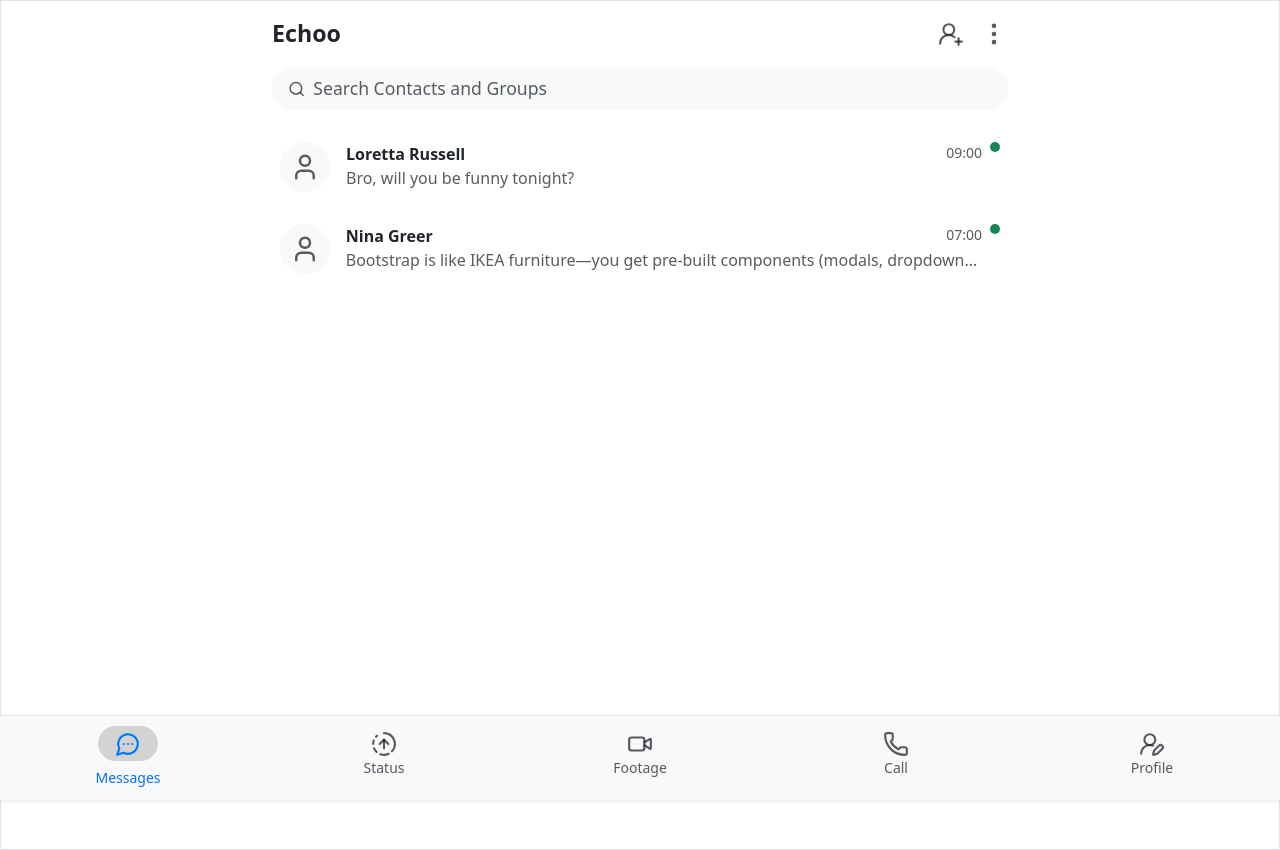
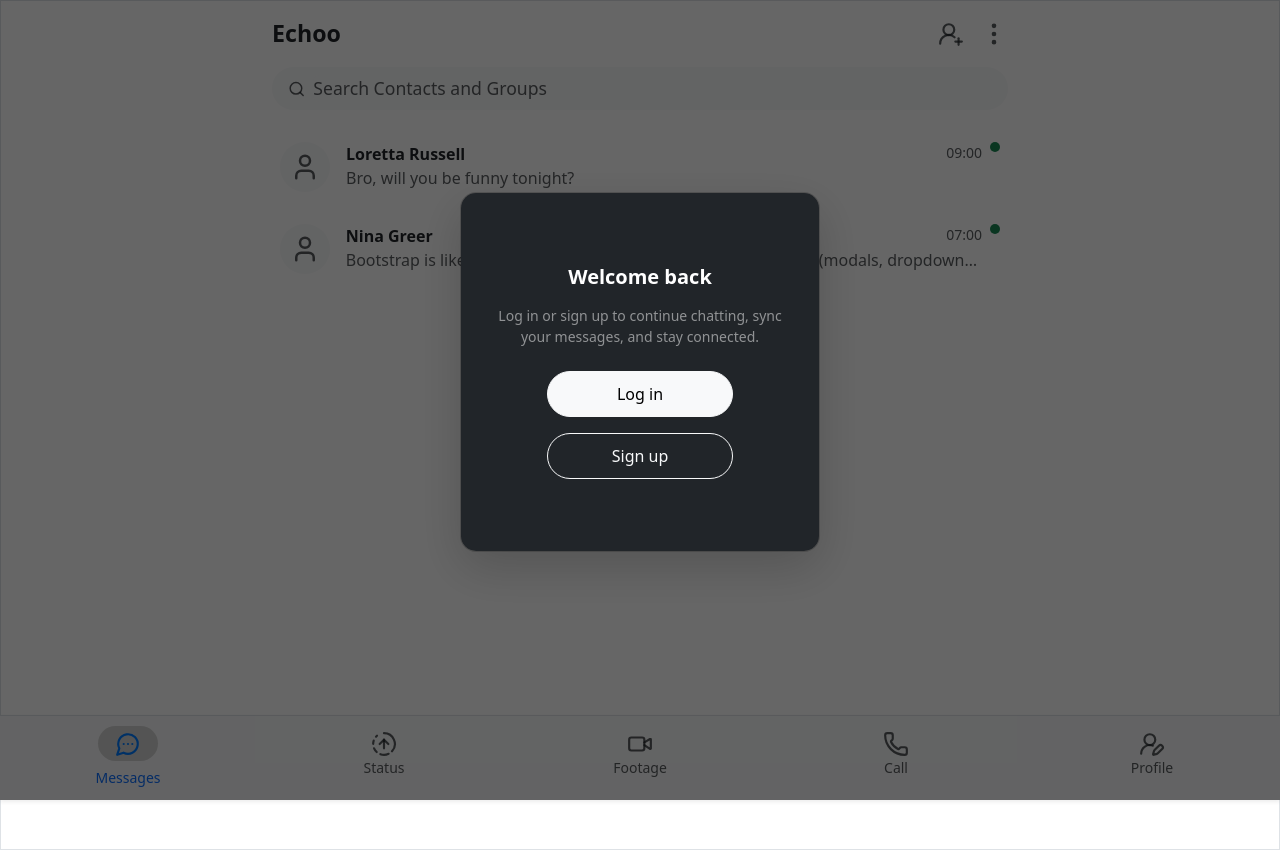
Before and after one commit to Huzaim-Bin-Asad/echoo, a React (Create React App) app: page /echoo in a window 1280 px wide. Built offline with nearby package versions, Linux system fonts and the light colour scheme; no server answers; the HTML template or start-up script is replaced by a standard one.

Commit message:
Added routing logic in case Jwt expired, tampered or doesnt exist

```diff
--- a/src/App.js
+++ b/src/App.js
@@ -1,5 +1,5 @@
 import React from "react";
-import { BrowserRouter as Router, Routes, Route } from "react-router-dom";
+import { BrowserRouter as Router, Routes, Route, useLocation, useNavigate } from "react-router-dom";
 import Landing from "./pages/landing";
 import Signup from "./pages/Signup";
 import Login from "./pages/login";
@@ -10,12 +10,27 @@ import NewGroup from './pages/NewGroup';
 import QRquickLink from './pages/QRquickLink';
 import Call from './pages/call';
 import StatusPage from './pages/StatusPage';
-import Settings from './pages/Settings'; // ✅ Added Settings
-import Profile from './pages/Profile'; // ✅ Added Settings
+import Settings from './pages/Settings';
+import Profile from './pages/Profile';
+import useTokenChecker from './hooks/useTokenChecker';
 
-function App() {
+function AppContent() {
+  const location = useLocation();
+  const navigate = useNavigate();
+  const { AuthModal } = useTokenChecker(location.pathname);
+
+  const handleLogin = () => {
+    navigate('/login'); // Redirect to login page
+  };
+
+  const handleSignup = () => {
+    navigate('/signup'); // Redirect to signup page
+  };
+
   return (
-    <Router>
+    <div>
+      <AuthModal handleLogin={handleLogin} handleSignup={handleSignup} />
+
       <Routes>
         <Route path="/" element={<Landing />} />
         <Route path="/signup" element={<Signup />} />
@@ -26,11 +41,18 @@ function App() {
         <Route path="/new-group" element={<NewGroup />} />
         <Route path="/qr-quicklink" element={<QRquickLink />} />
         <Route path="/call" element={<Call />} />
-        <Route path="/status" element={<StatusPage />} /> {/* ✅ New route */}
-        <Route path="/settings" element={<Settings />} /> {/* ✅ New route added */}
-        <Route path="/profile" element={<Profile />} /> {/* ✅ New route added */}
+        <Route path="/status" element={<StatusPage />} />
+        <Route path="/settings" element={<Settings />} />
+        <Route path="/profile" element={<Profile />} />
+      </Routes>
+    </div>
+  );
+}
 
-      </Routes>
+function App() {
+  return (
+    <Router>
+      <AppContent />
     </Router>
   );
 }
--- /dev/null
+++ b/src/hooks/useTokenChecker.jsx
@@ -0,0 +1,88 @@
+import { useEffect, useState } from 'react';
+
+const useTokenChecker = (currentPath) => {
+  const [tokenMissing, setTokenMissing] = useState(false);
+  const [showModal, setShowModal] = useState(false);
+
+  useEffect(() => {
+    // Don't check token on auth pages
+    const isAuthPage = currentPath === '/signup' ||
+                      currentPath === '/login' ||
+                      currentPath === '/';
+
+    if (isAuthPage) {
+      setShowModal(false);
+      return;
+    }
+
+    const intervalId = setInterval(() => {
+      const token = localStorage.getItem('token');
+      const tokenSavedAt = localStorage.getItem('token_saved_at');
+
+      if (token && tokenSavedAt) {
+        const savedAt = new Date(tokenSavedAt);
+        const currentTime = new Date();
+        const timeDifference = (currentTime - savedAt) / 1000; // in seconds
+
+        if (timeDifference >= 86400) {
+          localStorage.removeItem('token');
+          localStorage.removeItem('token_saved_at');
+          console.log('Token expired and removed');
+          setTokenMissing(true);
+          setShowModal(true);
+        } else {
+          setTokenMissing(false);
+          setShowModal(false);
+        }
+      } else {
+        setTokenMissing(true);
+        setShowModal(true);
+      }
+    }, 500);
+
+    return () => {
+      clearInterval(intervalId);
+    };
+  }, [currentPath]);
+
+  const AuthModal = ({ handleLogin, handleSignup }) => {
+    if (!showModal) return null;
+
+    return (
+      <div className="modal fade show d-block" style={{ background: 'rgba(0, 0, 0, 0.6)' }} id="authModal" role="dialog">
+        <div className="modal-dialog modal-dialog-centered" style={{ maxWidth: '360px', margin: 'auto' }}>
+          <div className="modal-content bg-dark text-white rounded-4 shadow-lg" style={{ height: '360px' }}>
+            <div className="modal-body d-flex flex-column justify-content-center align-items-center text-center p-4" style={{ height: '100%' }}>
+              <div className="mb-4">
+                <h5 className="fw-semibold mb-3">Welcome back</h5>
+                <p className="small text-white-50 mb-0">
+                  Log in or sign up to continue chatting, sync your messages, and stay connected.
+                </p>
+              </div>
+              <div className="d-flex flex-column align-items-center gap-3 w-100">
+                <button
+                  className="btn btn-light"
+                  style={{ width: '60%', borderRadius: '999px', padding: '10px 0' }}
+                  onClick={handleLogin}
+                >
+                  Log in
+                </button>
+                <button
+                  className="btn btn-outline-light"
+                  style={{ width: '60%', borderRadius: '999px', padding: '10px 0' }}
+                  onClick={handleSignup}
+                >
+                  Sign up
+                </button>
+              </div>
+            </div>
+          </div>
+        </div>
+      </div>
+    );
+  };
+
+  return { AuthModal, tokenMissing };
+};
+
+export default useTokenChecker;
--- a/src/services/LoginApi.jsx
+++ b/src/services/LoginApi.jsx
@@ -1,19 +1,27 @@
-// api.js
 import axios from 'axios';
 
-const API_URL = process.env.API_URL || 'https://echoo-backend.vercel.app';
+const API_URL = process.env.API_URL || 'http://localhost:5000';
 
 export const loginUser = async (credentials) => {
   try {
     const response = await axios.post(`${API_URL}/login`, {
       identifier: credentials.identifier,
-      password: credentials.password
+      password: credentials.password,
     });
 
-    return {
-      token: response.data.token,
-      user: response.data.user
-    };
+    const { token, user } = response.data;
+
+    // Get current local time (ISO format)
+    const savedAt = new Date().toISOString();
+
+    // Save token, user, and save time in localStorage
+    localStorage.setItem('token', token);
+    localStorage.setItem('user', JSON.stringify(user));
+    localStorage.setItem('token_saved_at', savedAt);
+
+    console.log('[LOGIN] Token, user, and save time stored in localStorage at:', savedAt);
+
+    return { token, user };
 
   } catch (err) {
     throw new Error(err.response?.data?.message || 'Login failed. Please try again.');
--- a/src/services/SignupApi.jsx
+++ b/src/services/SignupApi.jsx
@@ -28,13 +28,10 @@ export const checkCredentials = async ({ email, username }) => {
       throw error;
     }
   };
-
-
-export const submitSignupForm = async (formData) => {
+  export const submitSignupForm = async (formData) => {
     console.log('[SUBMIT] Starting form submission with data:', formData);
 
     try {
-      // Prepare the data for submission
       const submissionData = new FormData();
       submissionData.append('firstName', formData.firstName);
       submissionData.append('lastName', formData.lastName);
@@ -49,7 +46,6 @@ export const submitSignupForm = async (formData) => {
       }
 
       console.log('[SUBMIT] FormData contents:');
-      // Log FormData entries (note: this requires modern browsers)
       for (const [key, value] of submissionData.entries()) {
         console.log(`  ${key}:`, value);
       }
@@ -58,8 +54,6 @@ export const submitSignupForm = async (formData) => {
       const response = await fetch(`${API_URL}/signup`, {
         method: 'POST',
         body: submissionData,
-        // Don't set Content-Type header when using FormData,
-        // the browser will set it automatically with the correct boundary
       });
 
       const responseData = await response.json();
@@ -75,7 +69,15 @@ export const submitSignupForm = async (formData) => {
         throw responseData;
       }
 
-      console.log('[SUBMIT] Successful response data:', responseData);
+      // Save token, user, and timestamp to localStorage
+      if (responseData.token && responseData.user) {
+        const savedAt = new Date().toISOString(); // Local device time in ISO format
+        localStorage.setItem('token', responseData.token);
+        localStorage.setItem('user', JSON.stringify(responseData.user));
+        localStorage.setItem('token_saved_at', savedAt);
+        console.log('[SUBMIT] Token, user, and save time stored in localStorage at:', savedAt);
+      }
+
       return responseData;
 
     } catch (error) {
@@ -86,4 +88,4 @@ export const submitSignupForm = async (formData) => {
       });
       throw error;
     }
-};
+  };
```
